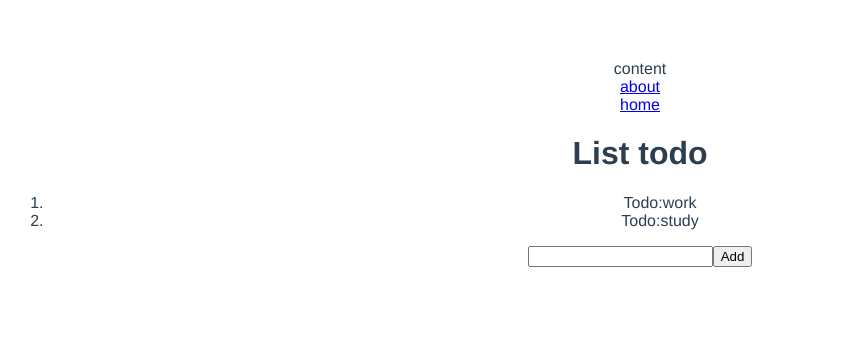
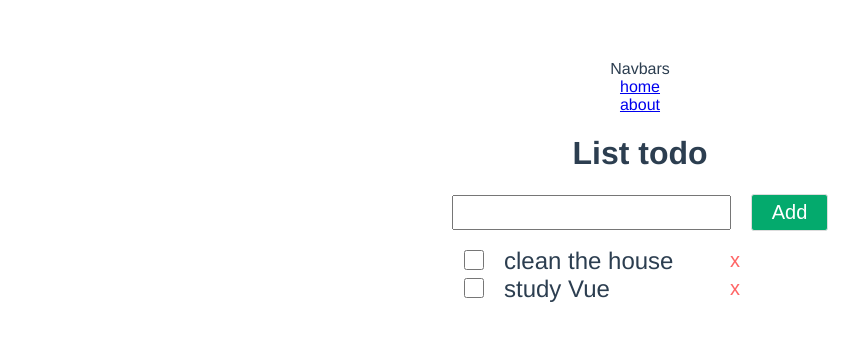
Before and after one commit to phungMai234/vue-todo-list, a Vue app: page / in a window 1280 px wide. Shown: the top 340 px of the page, without its empty margins (0-860 px from the left). Built offline with nearby package versions, Linux system fonts and the light colour scheme.

Commit message:
basic todo list

```diff
--- a/src/App.vue
+++ b/src/App.vue
@@ -1,9 +1,9 @@
 <template>
-    <div>content</div>
+    <div>Navbars</div>
+    <router-link to="/">home</router-link>
     <div>
         <router-link to="/about">about</router-link>
     </div>
-    <router-link to="/">home</router-link>
     <router-view></router-view>
 </template>
 
--- a/src/components/Home.vue
+++ b/src/components/Home.vue
@@ -1,12 +1,16 @@
 <template>
     <h1>List todo</h1>
-    <ol>
-        <li v-for="todo in todos" :key="todo.name">
-            <TodoItem :data="todo"></TodoItem>
-        </li>
-    </ol>
     <input type="text" v-model="item" />
     <button @click="addItem">Add</button>
+    <ul>
+        <li v-for="todo in todos" :key="todo.name">
+            <TodoItem
+                :data="todo"
+                @remove-item="removeItemById"
+                @complete-task="completeTask"
+            ></TodoItem>
+        </li>
+    </ul>
 </template>
 
 <script>
@@ -21,11 +25,13 @@ export default {
             todos: [
                 {
                     id: 1,
-                    name: "work",
+                    name: "clean the house",
+                    isCompleted: false,
                 },
                 {
                     id: 2,
-                    name: "study",
+                    name: "study Vue",
+                    isCompleted: false,
                 },
             ],
             item: "",
@@ -33,9 +39,59 @@ export default {
     },
     methods: {
         addItem() {
-            this.todos.push({ id: Math.random(1, 4), name: this.item });
+            this.todos.push({
+                id: Math.random()
+                    .toString(36)
+                    .replace(/[^a-z]+/g, "")
+                    .substr(0, 5),
+                name: this.item,
+                isCompleted: false,
+            });
             this.item = "";
+        },
+        removeItemById({ id }) {
+            const newTodos = this.todos.filter(
+                (e) => e.id.toString() !== id.toString()
+            );
+
+            this.todos = newTodos;
+        },
+        completeTask({ id }) {
+            const newTodos = this.todos.map((e) => {
+                if (e.id.toString() === id.toString()) {
+                    return {
+                        ...e,
+                        isCompleted: !e.isCompleted,
+                    };
+                }
+                return e;
+            });
+
+            this.todos = newTodos;
         },
     },
 };
 </script>
+
+<style scoped>
+input {
+    font-size: 20px;
+    padding: 4px 5px;
+}
+button {
+    font-size: 20px;
+    background-color: #04aa6d;
+    color: #fff;
+    border: 1px solid #ddd;
+    padding: 6px 20px;
+    margin-left: 20px;
+    border-radius: 3px;
+    cursor: pointer;
+}
+button:hover {
+    opacity: 0.6;
+}
+ul {
+    list-style-type: none;
+}
+</style>
--- a/src/components/TodoItem.vue
+++ b/src/components/TodoItem.vue
@@ -1,10 +1,81 @@
 <template>
-    <div>Todo:{{ data.name }}</div>
+    <div class="wrapper">
+        <div class="item-body">
+            <input
+                type="checkbox"
+                value="data?.isCompleted"
+                @click="completedItem"
+            />
+
+            <div class="item-todo" :class="{ completed: data?.isCompleted }">
+                {{ data.name }}
+            </div>
+
+            <button @click="removeItem" class="del-icon">x</button>
+        </div>
+    </div>
 </template>
 
 <script>
 export default {
     name: "TodoItem",
     props: ["data"],
+    methods: {
+        removeItem() {
+            this.$emit("remove-item", { id: this.data.id });
+        },
+        completedItem() {
+            this.$emit("complete-task", { id: this.data.id });
+        },
+    },
+    computed: {
+        isCompletedTask() {
+            return this.data && this.data?._isCompleted;
+        },
+    },
+    watch: {
+        data(newValue, oldValue) {
+            console.log("new", newValue);
+            console.log("old", oldValue);
+        },
+    },
 };
 </script>
+
+<style scoped>
+.wrapper {
+    display: flex;
+    align-items: center;
+    justify-content: center;
+}
+.item-body {
+    width: 400px;
+    display: flex;
+}
+.item-todo {
+    font-size: 24px;
+    margin-right: 20px;
+    width: 200px;
+    justify-content: start;
+    display: flex;
+}
+.completed {
+    text-decoration: line-through;
+}
+.del-icon {
+    color: red;
+    background-color: #fff;
+    border: none;
+    font-size: 20px;
+    cursor: pointer;
+    opacity: 0.6;
+}
+.del-icon:hover {
+    opacity: 1;
+}
+input[type="checkbox"] {
+    height: 20px;
+    width: 20px;
+    margin-right: 20px;
+}
+</style>
```
